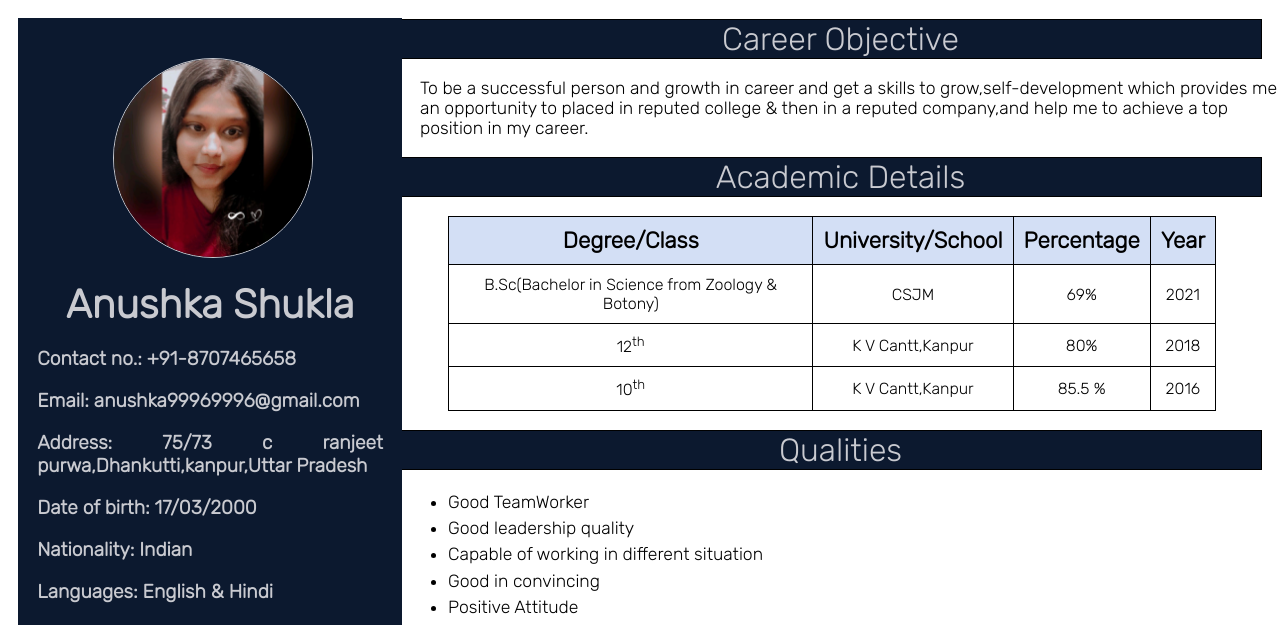
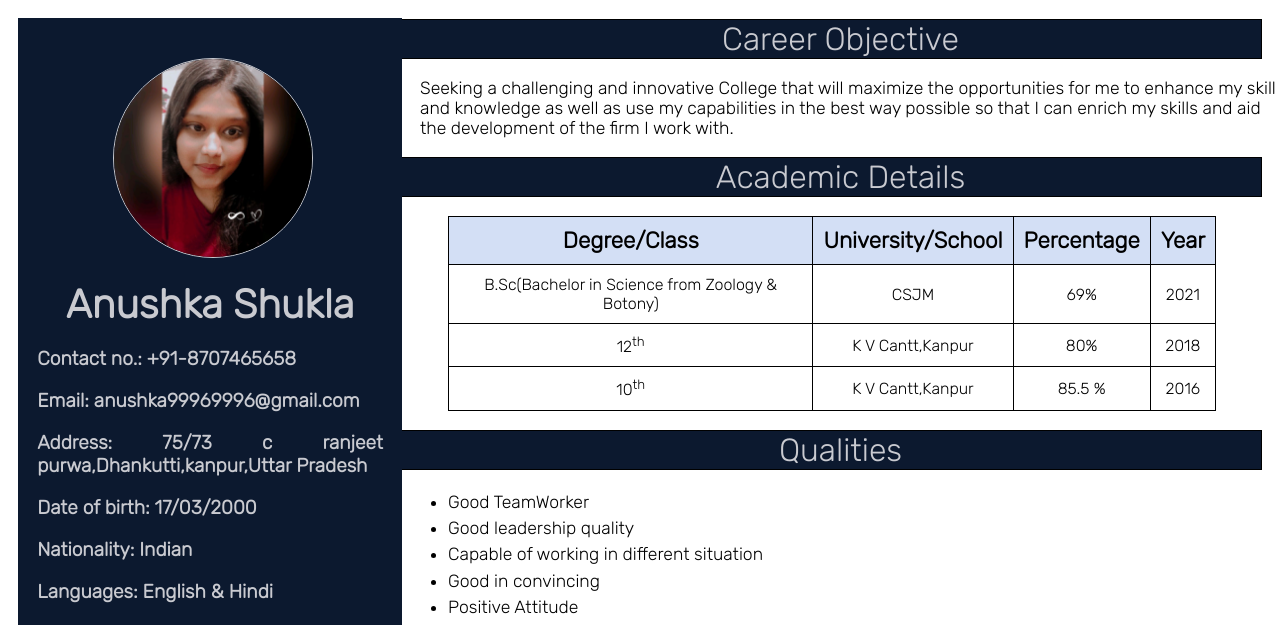
Before and after one commit to Vaibhav-2717/AnushkaShukla.github.io, a plain HTML site: page index.html in a window 1280 px wide. Shown: the top 625 px of the page. Drawn offline with Linux system fonts and the light colour scheme.

Commit message:
Update index.html

```diff
--- a/index.html
+++ b/index.html
@@ -77,9 +77,7 @@
         Career Objective</div>
     <br />
     <p style="font-size:110%;">
-        To be a successful person and growth in career and get a skills to grow,self-development which
-        provides me an opportunity to placed in reputed college & then in a reputed company,and help me to
-        achieve a top position in my career.
+        Seeking a challenging and innovative College that will maximize the opportunities for me to enhance my skill and knowledge as well as use my capabilities in the best way possible so that I can enrich my skills and aid the development of the firm I work with.
     </p><br />
     <div
         style="border: 1px solid black; background-color:#0c192f;color:#c9cad0;text-align:center;font-size:200%;margin:0px 18px 0px 400px;">
```
